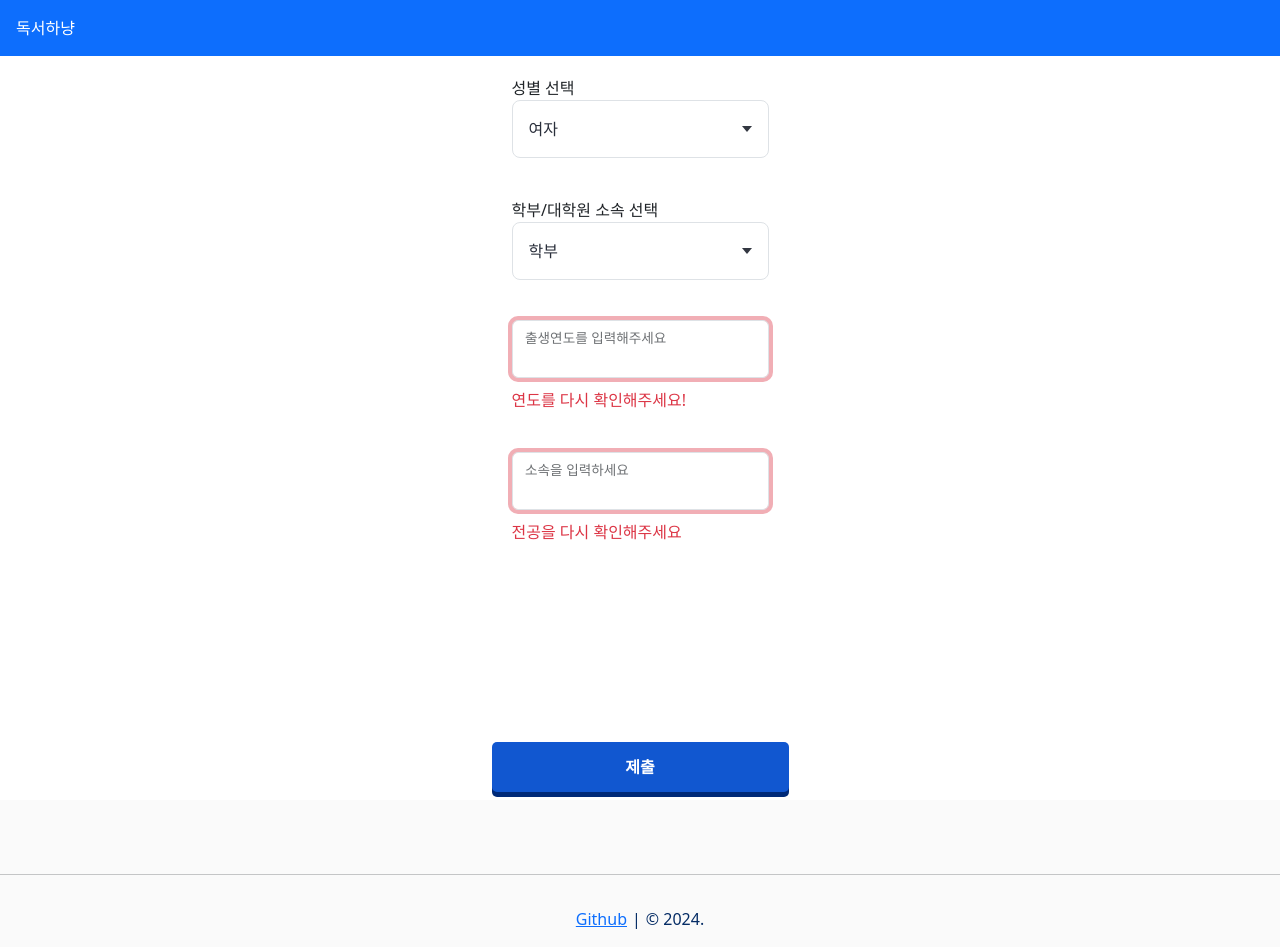
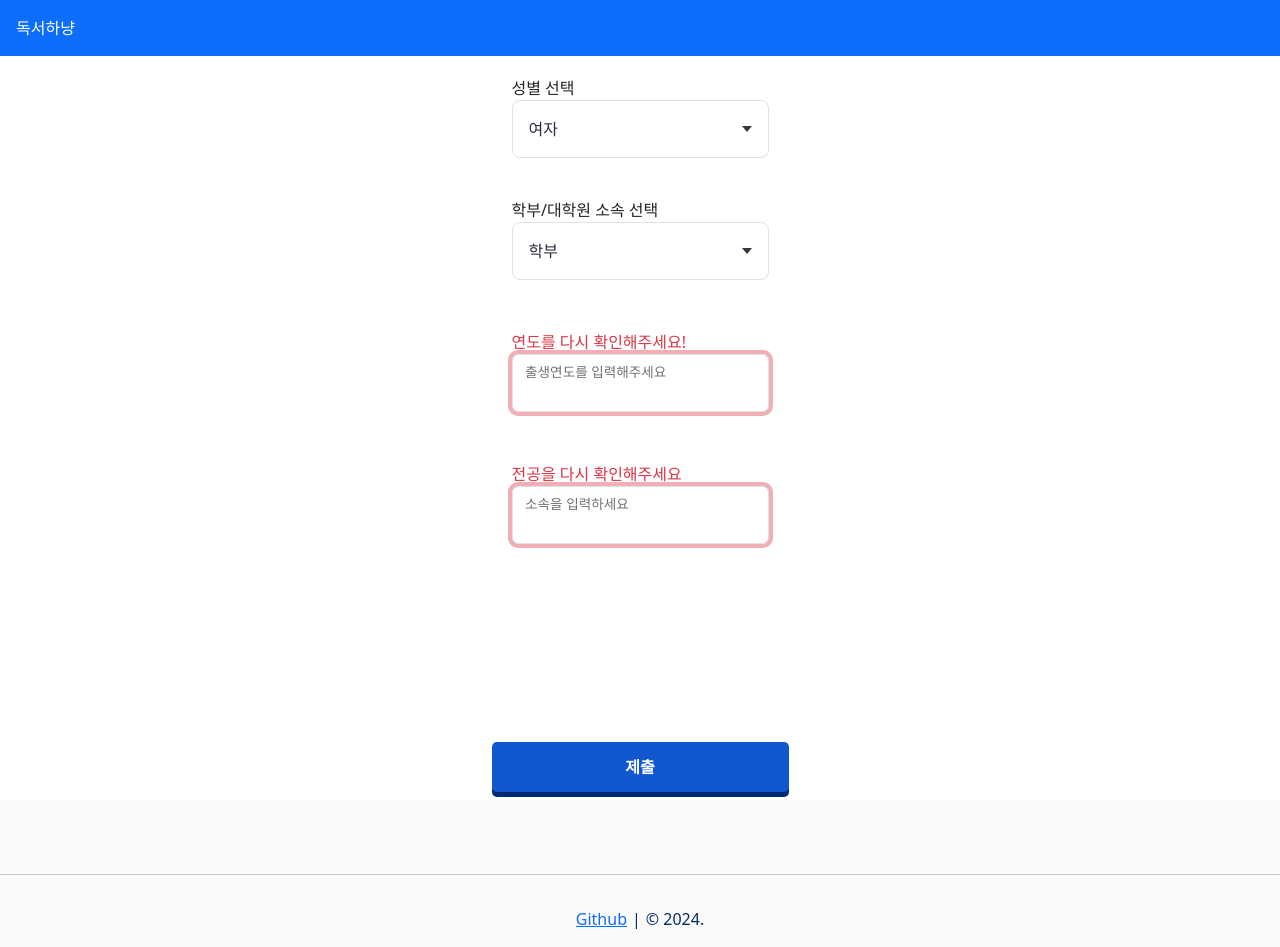
Before and after one commit to yppp33/capstone, a Next.js app in the folder frontEnd/: page / in a window 1280 px wide. Both pictures are taken after a click on the button "제출". Built offline with nearby package versions, Linux system fonts and the light colour scheme.

Commit message:
alert 위치 수정

```diff
--- a/frontEnd/src/components/containers/formItems/Department.tsx
+++ b/frontEnd/src/components/containers/formItems/Department.tsx
@@ -111,6 +111,7 @@ const Department = ({
 
   return (
     <div className="department-component">
+      {check ? "" : <p className="invalid-notice">{alertSetence}</p>}
       <form
         onSubmit={(e: React.FormEvent<HTMLFormElement>) => autoCompletion(e)}
         className="form-floating"
@@ -139,7 +140,6 @@ const Department = ({
           </ul>
         </div>
       </form>
-      {check ? "" : <p className="invalid-notice">{alertSetence}</p>}
     </div>
   );
 };
--- a/frontEnd/src/components/containers/formItems/ExtendedDropdown.tsx
+++ b/frontEnd/src/components/containers/formItems/ExtendedDropdown.tsx
@@ -142,6 +142,7 @@ export default function ExtendedDropdown({
 
   return (
     <div className="item-component">
+      {check ? <p></p> : <p className="invalid-notice">{alertSetence}</p>}
       <form
         onSubmit={(e: React.FormEvent<HTMLFormElement>) => {
           autoCompletion(e);
@@ -173,8 +174,6 @@ export default function ExtendedDropdown({
         </div>
       </form>
 
-      {check ? "" : <p className="invalid-notice">{alertSetence}</p>}
-
       {/* {<div>{alert ? ""}을 다시 확인해주세요 </div>} */}
     </div>
   );
--- a/frontEnd/src/data/const.ts
+++ b/frontEnd/src/data/const.ts
@@ -1,5 +1,5 @@
 export const HEADER_HEIGHT = "56px";
 export const initYear = "2000";
-export const useDummy = false;
+export const useDummy = true;
 export const Api1Url = `http://localhost:8080/books/recommend`; // 책추전
 export const Api2Url = `http://localhost:8080/books/similarBooks`; // 비슷한책
```
